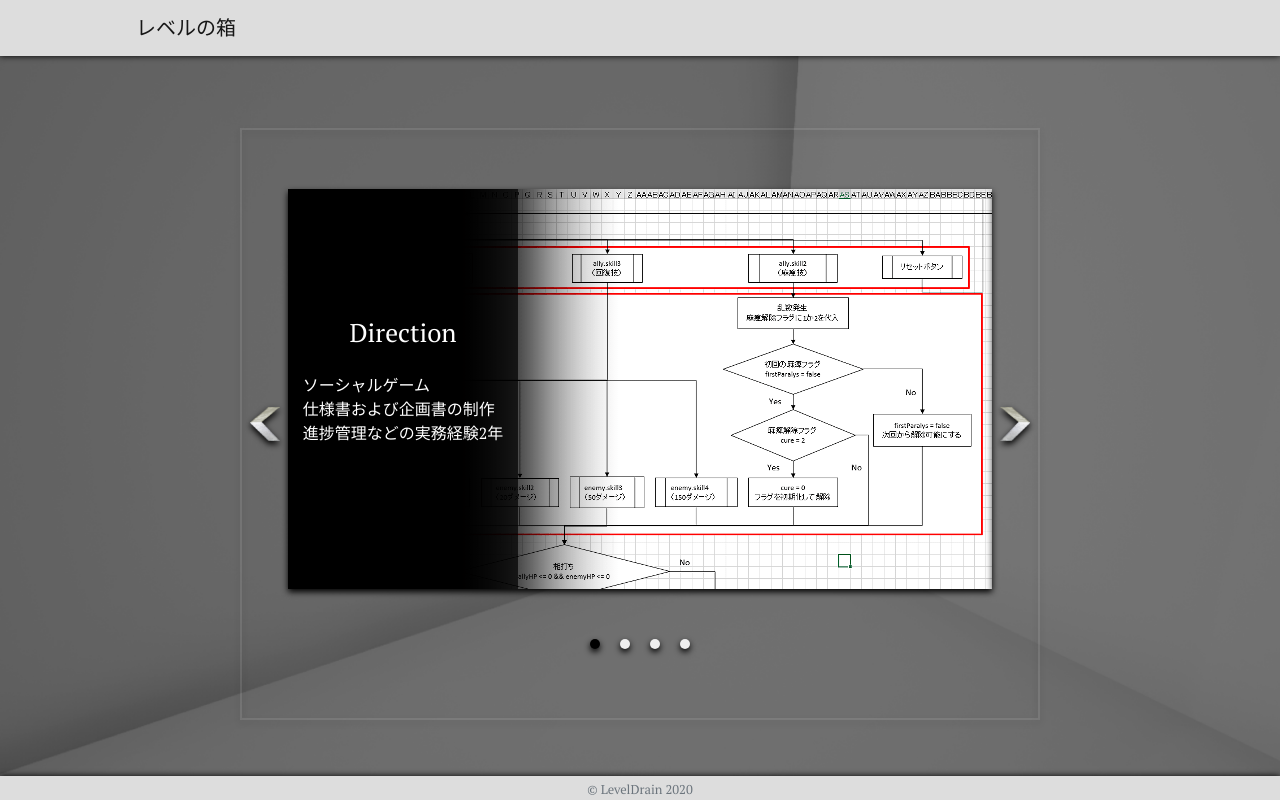
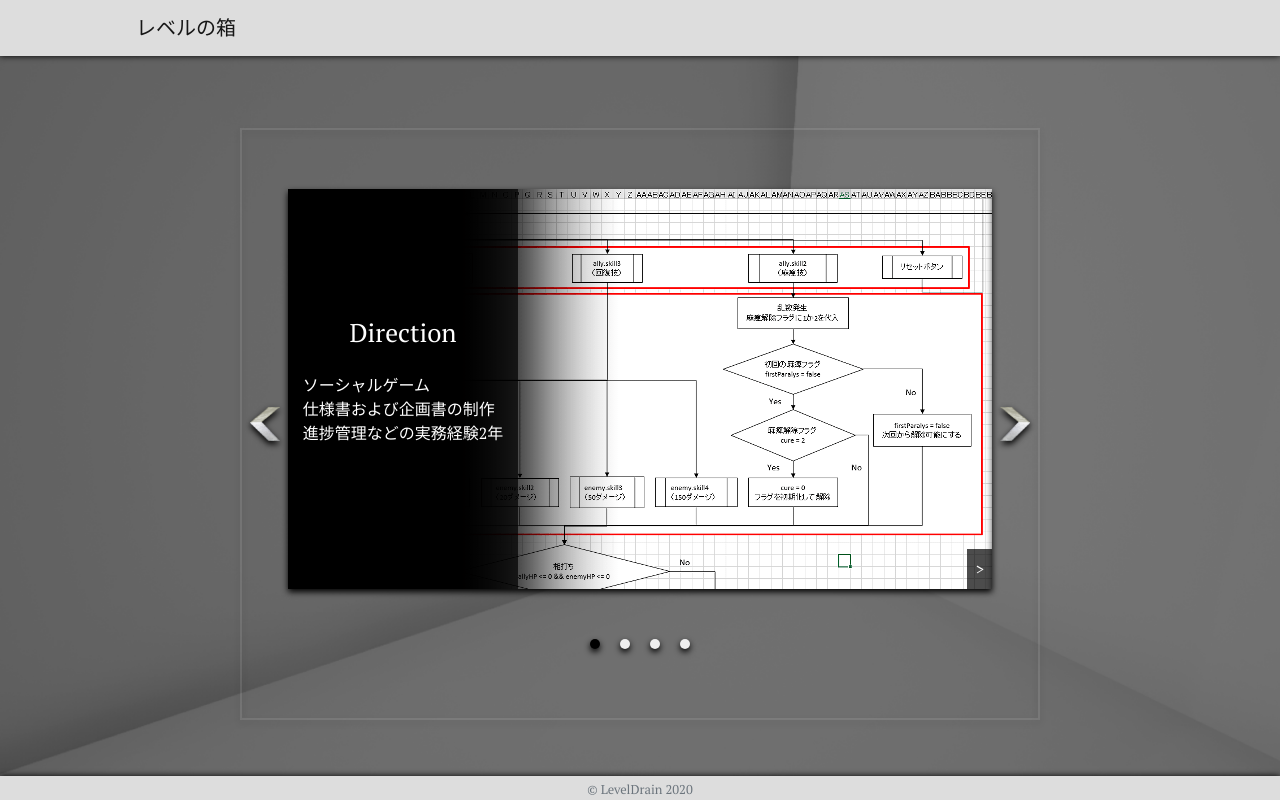
Before and after one commit to LevelDrain/portfolio_v3, a Vue app: page / in a window 1280 px wide. Built offline with nearby package versions, Linux system fonts and the light colour scheme.

Commit message:
詳細ボタンの追加

```diff
--- a/src/views/Home.vue
+++ b/src/views/Home.vue
@@ -8,7 +8,8 @@
           <carousel ref="carousel" :per-page="1" :navigation-enabled="true" :loop="true"
                     :navigation-prev-label="navigationPrev" :navigation-next-label="navigationNext" @pageChange="test">
             <slide>
-              <div class="slider-inner" @click="openLink('article1')">
+              <div class="slider-inner" v-on:mouseover="mouseOver" v-on:mouseleave="mouseLeave"
+                   @click="openLink('article1')">
                 <div class="slider-txt">
                   <h3 class="slider-txt-ttl">Direction</h3>
                   <p>
@@ -18,11 +19,15 @@
                   </p>
                 </div>
                 <img src="../assets/img/banner_4_pc.png" alt="" class="slider-banner">
+                <div class="slider-detail">
+                  ><span v-show="isHover" class="slider-detail-txt">詳しく見る</span>
+                </div>
               </div>
             </slide>
 
             <slide>
-              <div class="slider-inner" @click="openLink('article2')">
+              <div class="slider-inner" v-on:mouseover="mouseOver" v-on:mouseleave="mouseLeave"
+                   @click="openLink('article2')">
                 <div class="slider-txt">
                   <h3 class="slider-txt-ttl">Frontend</h3>
                   <p>
@@ -35,11 +40,15 @@
                   </p>
                 </div>
                 <img src="../assets/img/banner_2_pc.png" alt="" class="slider-banner">
+                <div class="slider-detail">
+                  ><span v-show="isHover" class="slider-detail-txt">詳しく見る</span>
+                </div>
               </div>
             </slide>
 
             <slide>
-              <div class="slider-inner" @click="openLink('article3')">
+              <div class="slider-inner" v-on:mouseover="mouseOver" v-on:mouseleave="mouseLeave"
+                   @click="openLink('article3')">
                 <div class="slider-txt">
                   <h3 class="slider-txt-ttl">ServerSide</h3>
                   <p>
@@ -52,16 +61,23 @@
                   </p>
                 </div>
                 <img src="../assets/img/banner_3_pc.png" alt="" class="slider-banner">
+                <div class="slider-detail">
+                  ><span v-show="isHover" class="slider-detail-txt">詳しく見る</span>
+                </div>
               </div>
             </slide>
 
             <slide>
-              <div class="slider-inner" @click="openLink('article4')">
+              <div class="slider-inner" v-on:mouseover="mouseOver" v-on:mouseleave="mouseLeave"
+                   @click="openLink('article4')">
                 <div class="slider-txt">
                   <h3 class="slider-txt-ttl">Profile</h3>
                   <p>経歴、制作ポリシー</p>
                 </div>
                 <img src="../assets/img/banner_1_pc.png" alt="" class="slider-banner">
+                <div class="slider-detail">
+                  ><span v-show="isHover" class="slider-detail-txt">詳しく見る</span>
+                </div>
               </div>
             </slide>
           </carousel>
@@ -140,6 +156,7 @@ export default {
   data() {
     return {
       showSection: this.$store.state.showSection,
+      isHover: false,
     };
   },
   computed: {
@@ -156,6 +173,12 @@ export default {
     openLink(id) {
       //遷移（遷移と同時にモーダルを開く仕様 → router参照）
       this.$router.push("/" + id);
+    },
+    mouseOver() {
+      this.isHover = true
+    },
+    mouseLeave() {
+      this.isHover = false
     },
     test() {
       console.log('クリック')
@@ -260,6 +283,20 @@ export default {
   width: 100%;
   height: 100%;
   filter: drop-shadow(0 3px 3px #000);
+  cursor: pointer;
+}
+
+.slider-detail {
+  z-index: 50;
+  position: absolute;
+  bottom: 0;
+  right: 0;
+  display: flex;
+  flex-direction: column;
+  justify-content: center;
+  align-items: center;
+  padding: .5em;
+  background-color: rgba(0, 0, 0, .7);
 }
 
 .slider-txt {
@@ -312,6 +349,24 @@ export default {
     align-items: center;
     width: 100%;
     height: 100%;
+    cursor: pointer;
+  }
+
+  .slider-detail {
+    z-index: 50;
+    position: absolute;
+    bottom: 0;
+    right: 0;
+    display: flex;
+    flex-direction: row;
+    justify-content: center;
+    align-items: center;
+    padding: .5em;
+    background-color: rgba(0, 0, 0, .7);
+  }
+
+  .slider-detail-txt {
+    padding-left: 1em;
   }
 
   .slider-txt {
```
